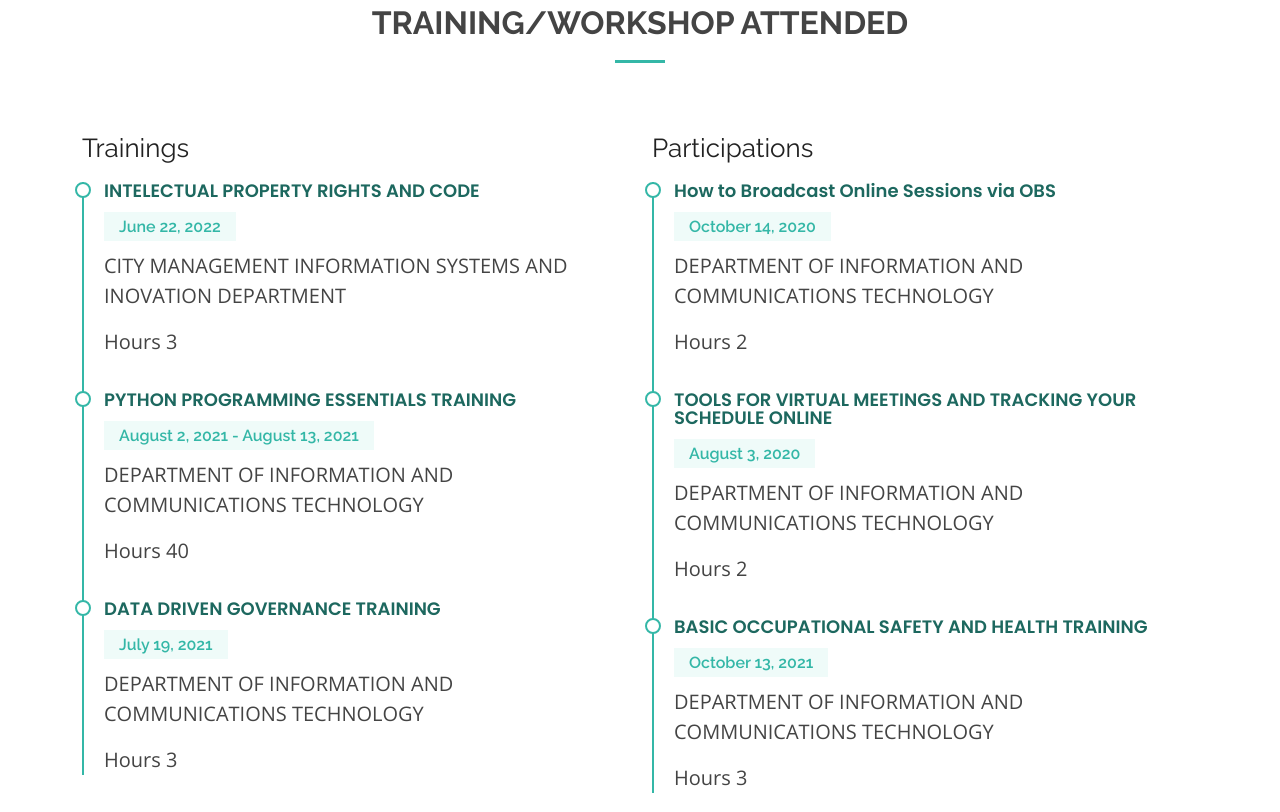
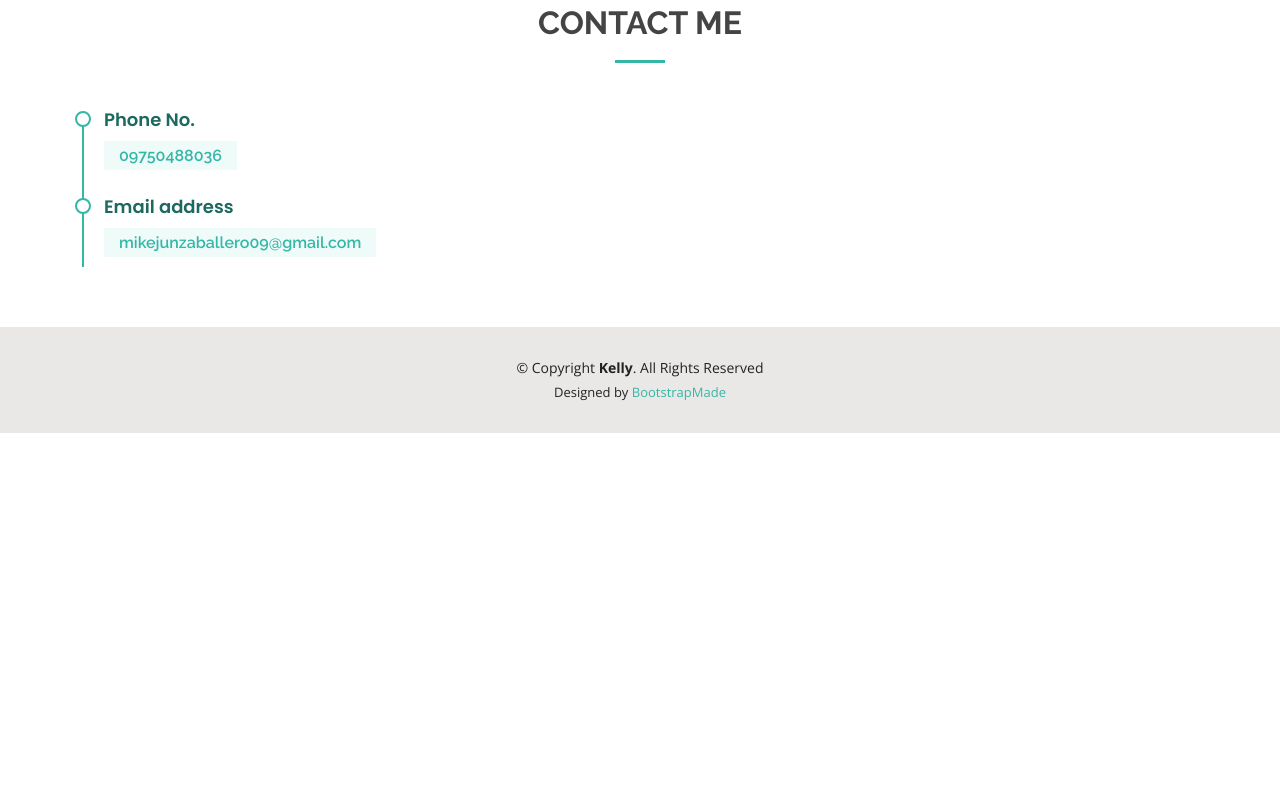
Before and after one commit to mikejun09/mikejun09.github.io, a plain HTML site: page index.html in a window 1280 px wide. Shown: the part 2716-3528 px from the top of the page. After the commit the page ends 3149 px from the top, so only its background shows below. Drawn offline with nearby package versions, Linux system fonts and the light colour scheme.

Commit message:
Update index.html

```diff
--- a/index.html
+++ b/index.html
@@ -305,62 +305,29 @@
         <div class="container" data-aos="fade-up">
 
           <div class="section-title">
-            <h2>Training/Workshop Attended</h2>
+            <h2>Contact Me</h2>
 
           </div>
 
           <div class="row">
             <div class="col-lg-6">
-             <h3 class="resume-title">Trainings</h3>
+
               <div class="resume-item">
-                <h4>INTELECTUAL PROPERTY RIGHTS AND CODE</h4>
-                <h5>June 22, 2022</h5>
-
-                <p>CITY MANAGEMENT INFORMATION SYSTEMS AND INOVATION DEPARTMENT</p>
-                <p>Hours 3</p>
-              </div>
-              <div class="resume-item">
-                <h4>PYTHON PROGRAMMING ESSENTIALS TRAINING</h4>
-                <h5>August 2, 2021 - August 13, 2021</h5>
-                <p>DEPARTMENT OF INFORMATION AND COMMUNICATIONS TECHNOLOGY</p>
-                <p>Hours 40</p>
+                <h4>Phone No.</h4>
+                <h5>09750488036</h5>
 
 
               </div>
               <div class="resume-item">
-                <h4>DATA DRIVEN GOVERNANCE TRAINING</h4>
-                <h5>July 19, 2021</h5>
-                <p>DEPARTMENT OF INFORMATION AND COMMUNICATIONS TECHNOLOGY</p>
-                <p>Hours 3</p>
+                <h4>Email address</h4>
+                <h5>mikejunzaballero09@gmail.com</h5>
+
+
 
 
               </div>
             </div>
-            <div class="col-lg-6">
 
-               <h3 class="resume-title">Participations</h3>
-              <div class="resume-item">
-                <h4>How to Broadcast Online Sessions via OBS</h4>
-                <h5>October 14, 2020</h5>
-                <p>DEPARTMENT OF INFORMATION AND COMMUNICATIONS TECHNOLOGY</p>
-                <p>Hours 2</p>
-              </div>
-
-              <div class="resume-item">
-                <h4>TOOLS FOR VIRTUAL MEETINGS AND TRACKING YOUR SCHEDULE ONLINE</h4>
-                <h5>August 3, 2020</h5>
-                <p>DEPARTMENT OF INFORMATION AND COMMUNICATIONS TECHNOLOGY</p>
-                <p>Hours 2</p>
-              </div>
-
-              <div class="resume-item">
-                <h4>BASIC OCCUPATIONAL SAFETY AND HEALTH TRAINING</h4>
-                <h5>October 13, 2021</h5>
-                <p>DEPARTMENT OF INFORMATION AND COMMUNICATIONS TECHNOLOGY</p>
-                <p>Hours 3</p>
-              </div>
-
-            </div>
 
             </div>
 
```
